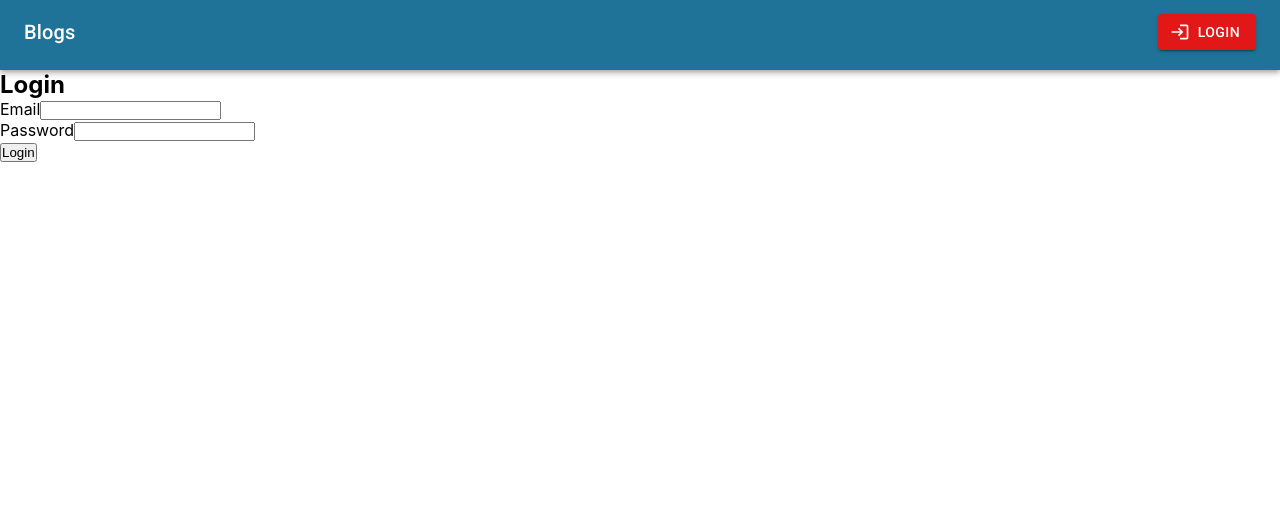
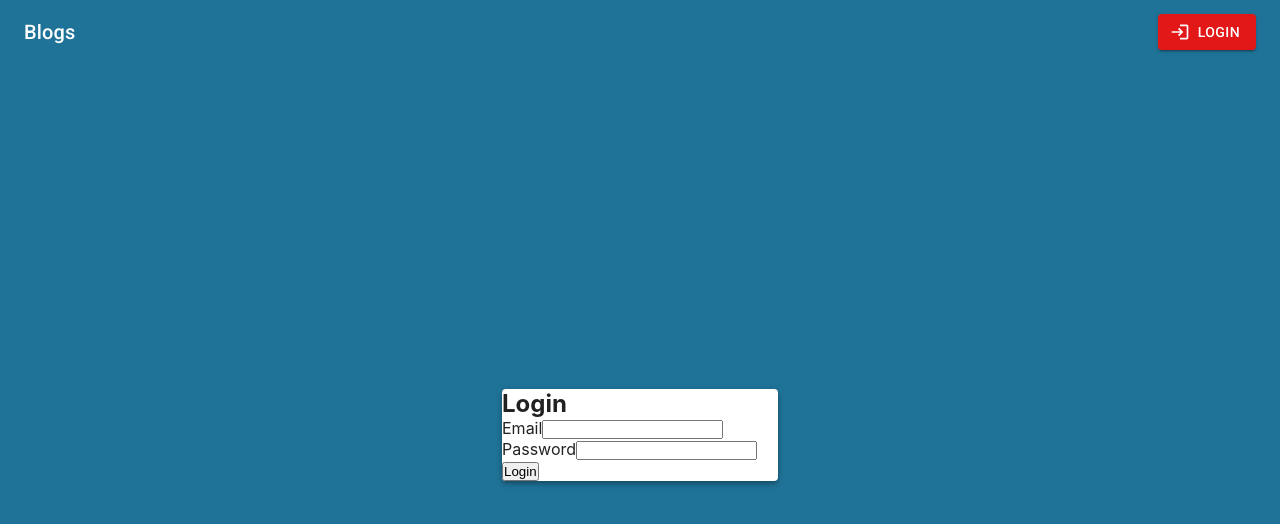
Before and after one commit to anilbdev/blog-app-frontend, a React (Create React App) app: page /login in a window 1280 px wide. Shown: the top 524 px of the page. Built offline with nearby package versions, Linux system fonts and the light colour scheme.

Commit message:
Login styling 1

```diff
--- a/src/pages/Login.jsx
+++ b/src/pages/Login.jsx
@@ -1,7 +1,12 @@
 import React, { useEffect, useState } from "react"
 import { validation_login } from "../api/validation"
 import axios from "axios"
+import Container from "@mui/material/Container"
 import { useNavigate } from "react-router-dom"
+import Box from "@mui/material/Box"
+import Grid from "@mui/material/Grid"
+import Paper from "@mui/material/Paper"
+import { calculateNewValue } from "@testing-library/user-event/dist/utils"
 
 function Login() {
   const [formValues, setFormValues] = useState({
@@ -36,8 +41,8 @@ function Login() {
       })
       .then(response => {
         if (response.data.user) {
-          navigate('/')
-        }else{
+          navigate("/")
+        } else {
           alert("No user found!!")
           setIsSubmit(false)
         }
@@ -51,7 +56,20 @@ function Login() {
   }, [isSubmit])
 
   return (
-    <div>
+    <Box sx={{backgroundColor:'#207398'}}>
+    <Container maxWidth="sm" >
+      <Grid
+        container
+        direction="row"
+        justifyContent="center"
+        alignItems="center"
+        sx={{
+
+          height:"calc(100vh - 70px)"
+        }}
+      >
+      <Grid item  xs={10} md={6}>
+        <Paper elevation={4} >
         <form className="form-container" onSubmit={handleSubmit}>
           <h2>Login</h2>
           <div className="form-inputs">
@@ -81,7 +99,11 @@ function Login() {
           </div>
           <button type="submit">Login</button>
         </form>
-    </div>
+        </Paper>
+      </Grid>
+      </Grid>
+    </Container>
+    </Box>
   )
 }
 
```
Lines whose indentation alone changed are shown as unchanged.
